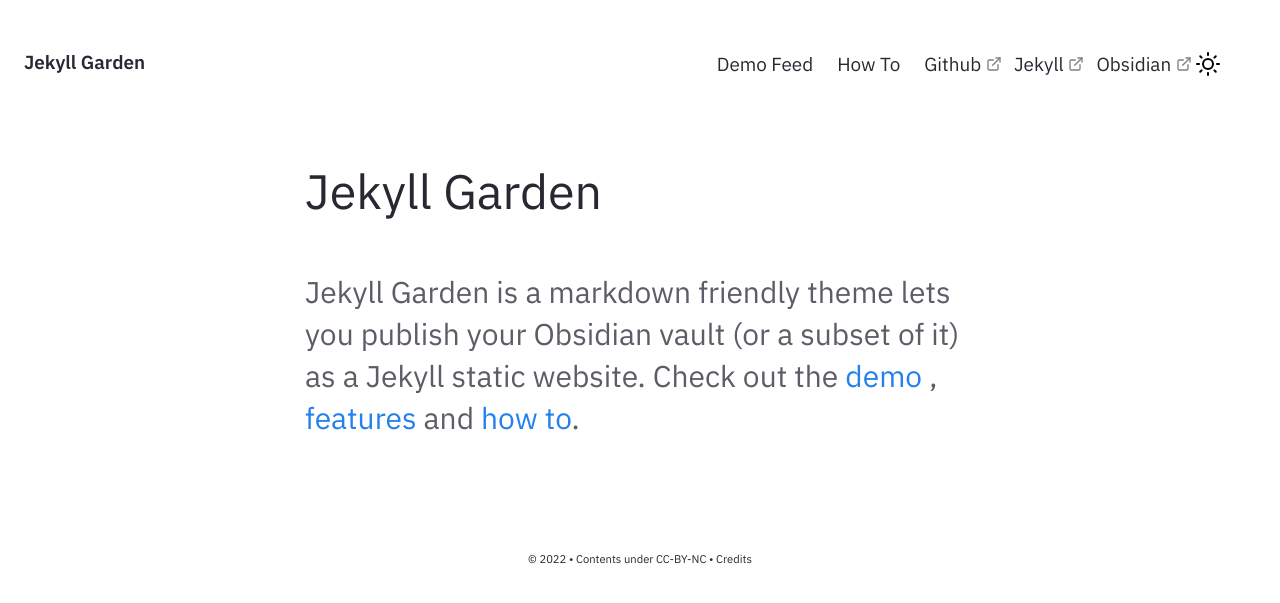
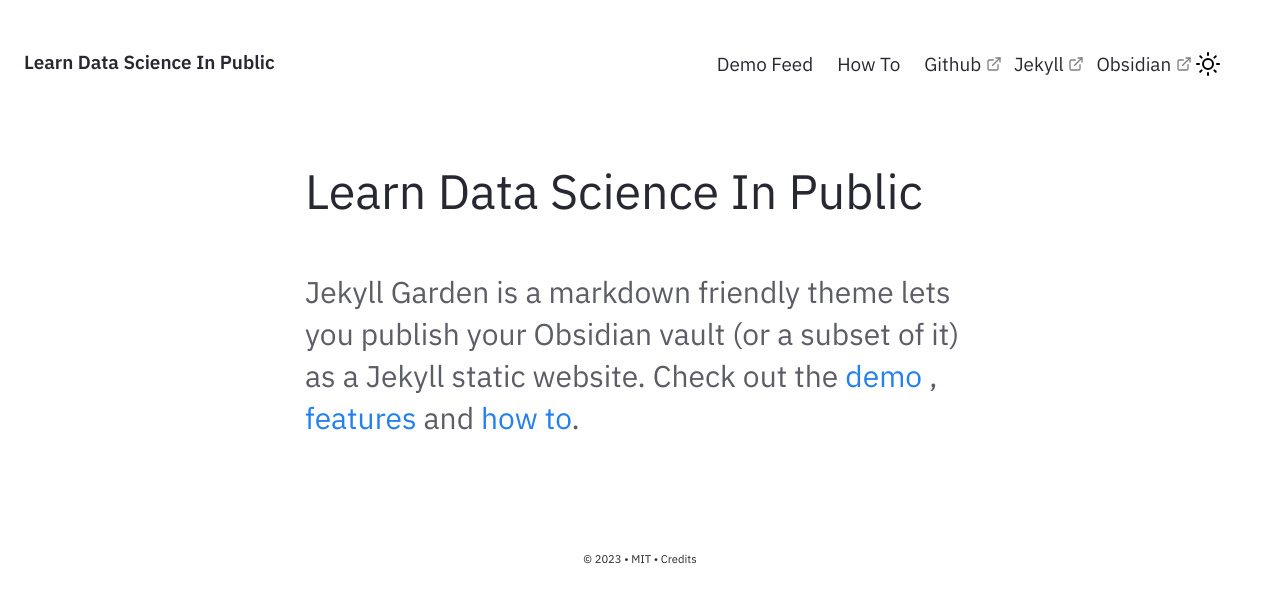
Before and after one commit to hossam-elshabory/learn-ds-in-public, a Jekyll site: the page built from pages/index.md, in a window 1280 px wide. Shown: the top 603 px of the page. Built offline with Jekyll 4.4.1, drawn with Linux system fonts in a browser that asks for light colours.

Commit message:
Update _config.yml

```diff
--- a/_config.yml
+++ b/_config.yml
@@ -27,11 +27,11 @@ baseurl: ""
 
 # Website Header, Description, Footer year and text.
 # If you are deleting this, make sure you remove it from HTML files too
-heading: Jekyll Garden # Change this
-content: Obsidian ready Jekyll Theme
+heading: Learn Data Science In Public # Change this
+content: Here i will post my notes about learning data science in public.
 copyright:
-  year: © 2022
-  msg: Contents under CC-BY-NC
+  year: © 2023
+  msg: MIT
 
 # Set title and content for private & broken link tooltop
 privatelinks:
```
